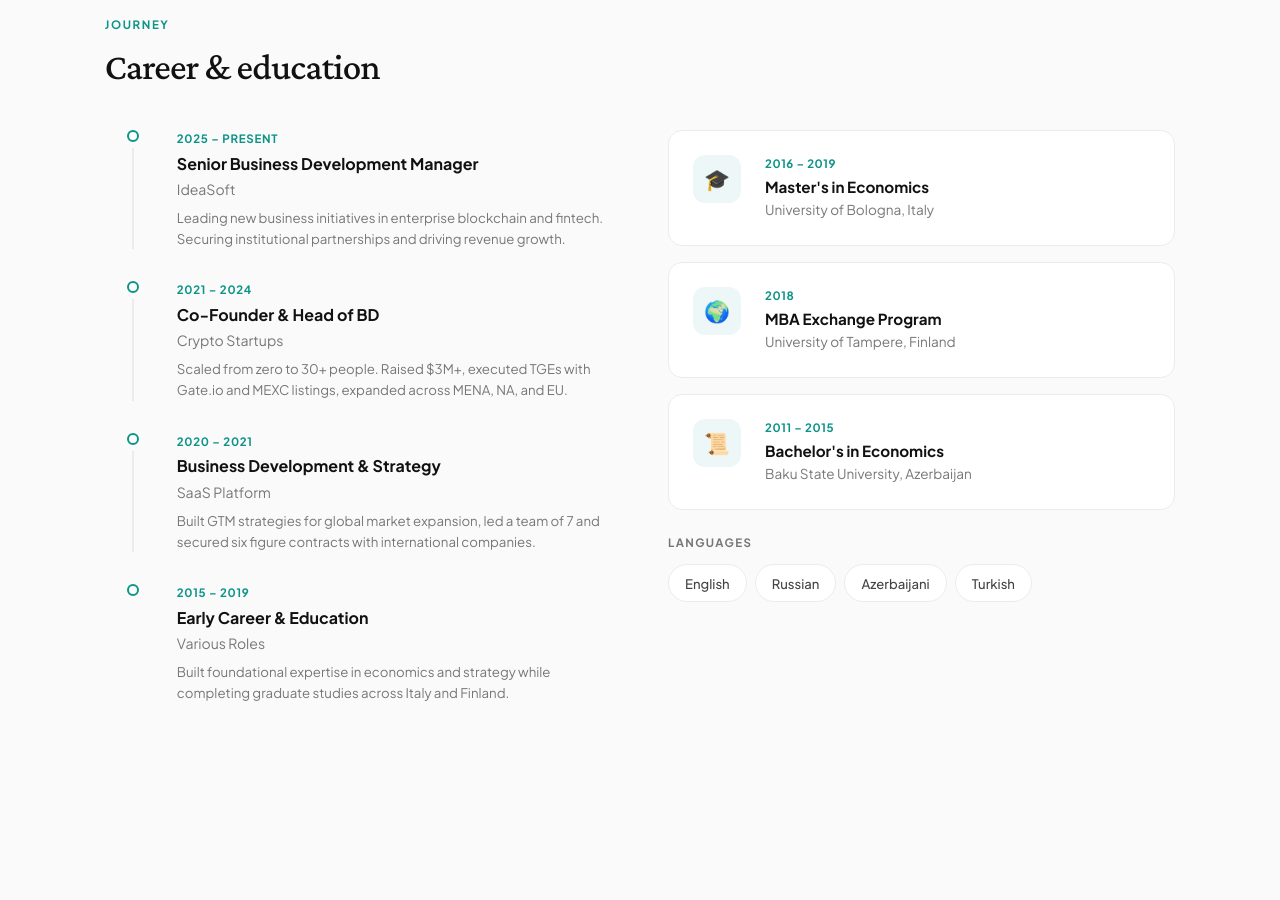
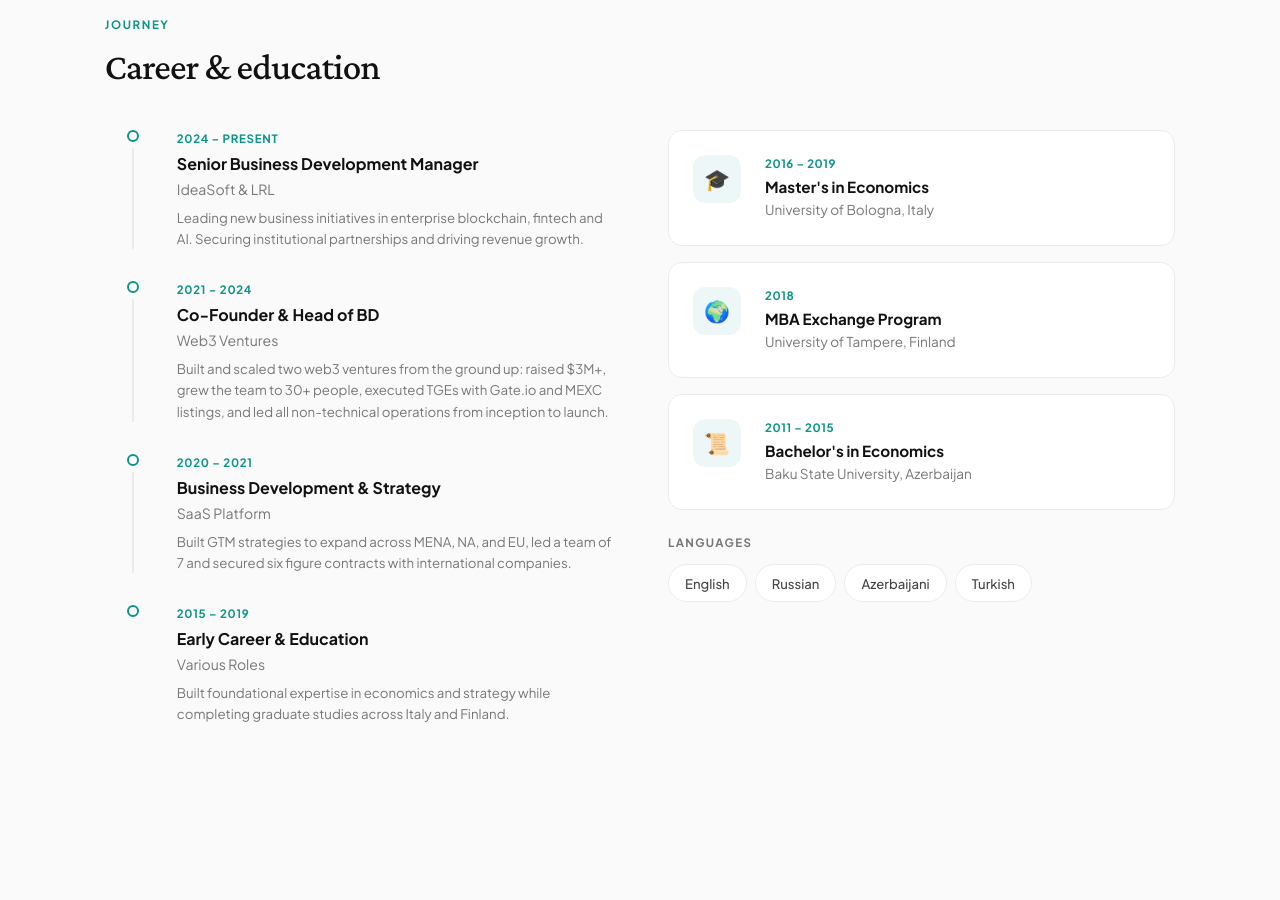
Before and after one commit to EL00Z/mtrx, a plain HTML site: page index.html in a window 1280 px wide. Shown: the part 2520-3420 px from the top of the page. Drawn offline with nearby package versions, Linux system fonts and the light colour scheme.

Commit message:
Update index.html

```diff
--- a/index.html
+++ b/index.html
@@ -1014,10 +1014,10 @@
                         <div class="j-item ao">
                             <div class="j-line"><div class="j-dot"></div></div>
                             <div class="j-content">
-                                <div class="j-date">2025 &ndash; Present</div>
+                                <div class="j-date">2024 &ndash; Present</div>
                                 <div class="j-role">Senior Business Development Manager</div>
-                                <div class="j-company">IdeaSoft</div>
-                                <div class="j-desc">Leading new business initiatives in enterprise blockchain and fintech. Securing institutional partnerships and driving revenue growth.</div>
+                                <div class="j-company">IdeaSoft & LRL</div>
+                                <div class="j-desc">Leading new business initiatives in enterprise blockchain, fintech and AI. Securing institutional partnerships and driving revenue growth.</div>
                             </div>
                         </div>
                         <div class="j-item ao ao-d1">
@@ -1025,8 +1025,8 @@
                             <div class="j-content">
                                 <div class="j-date">2021 &ndash; 2024</div>
                                 <div class="j-role">Co-Founder &amp; Head of BD</div>
-                                <div class="j-company">Crypto Startups</div>
-                                <div class="j-desc">Scaled from zero to 30+ people. Raised $3M+, executed TGEs with Gate.io and MEXC listings, expanded across MENA, NA, and EU.</div>
+                                <div class="j-company">Web3 Ventures</div>
+                                <div class="j-desc">Built and scaled two web3 ventures from the ground up: raised $3M+, grew the team to 30+ people, executed TGEs with Gate.io and MEXC listings, and led all non-technical operations from inception to launch.</div>
                             </div>
                         </div>
                         <div class="j-item ao ao-d2">
@@ -1035,7 +1035,7 @@
                                 <div class="j-date">2020 &ndash; 2021</div>
                                 <div class="j-role">Business Development &amp; Strategy</div>
                                 <div class="j-company"> SaaS Platform</div>
-                                <div class="j-desc">Built GTM strategies for global market expansion, led a team of 7 and secured six figure contracts with international companies.</div>
+                                <div class="j-desc">Built GTM strategies to expand across MENA, NA, and EU, led a team of 7 and secured six figure contracts with international companies.</div>
                             </div>
                         </div>
                         <div class="j-item ao ao-d3">
```
